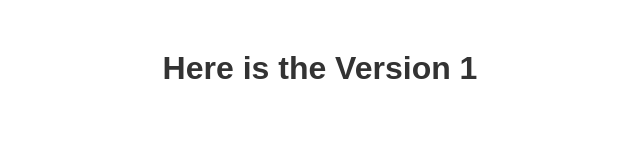
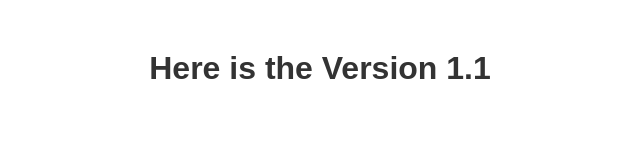
Before and after one commit to pallavipawar1234/git_demo, a plain HTML site: page index.html in a window 1280 px wide. Shown: the whole page, without its empty margins (320-960 px from the left). Drawn offline with Linux system fonts and the light colour scheme.

Commit message:
1.1 added

```diff
--- a/index.html
+++ b/index.html
@@ -7,6 +7,6 @@
     <link rel="stylesheet" href="styles.css">
 </head>
 <body>
-    <h1>Here is the Version 1</h1>
+    <h1>Here is the Version 1.1</h1>
 </body>
 </html>
```
